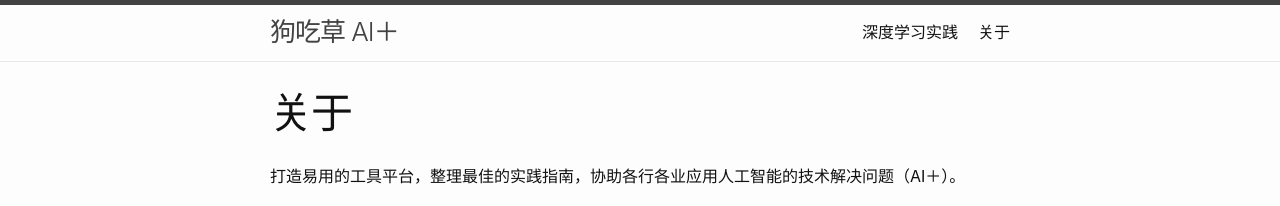
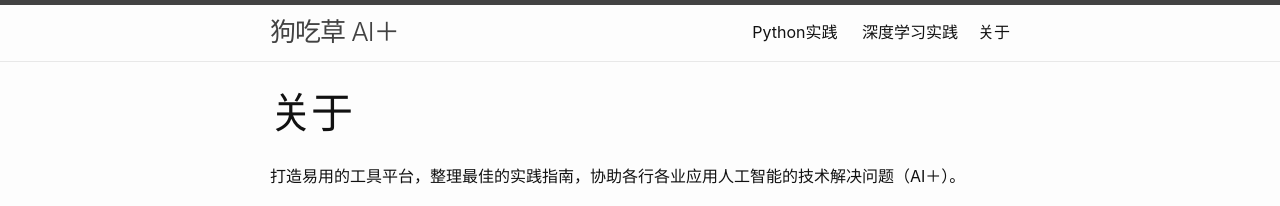
Before and after one commit to gouchicao/gouchicao.github.io, a Jekyll site: the page built from about.md, in a window 1280 px wide. Shown: the top 206 px of the page. Built offline with Jekyll 4.4.1, drawn with Linux system fonts in a browser that asks for light colours.

Commit message:
update python practice

```diff
--- a/_includes/header.html
+++ b/_includes/header.html
@@ -17,6 +17,7 @@
         </label>
 
         <div class="trigger">
+          <a class="page-link" href="http://github.com/gouchicao/python-practice">Python实践</a>
           <a class="page-link" href="http://www.gouchicao.com/deep-learning-practice/">深度学习实践</a>
           {%- for path in page_paths -%}
             {%- assign my_page = site.pages | where: "path", path | first -%}
```
